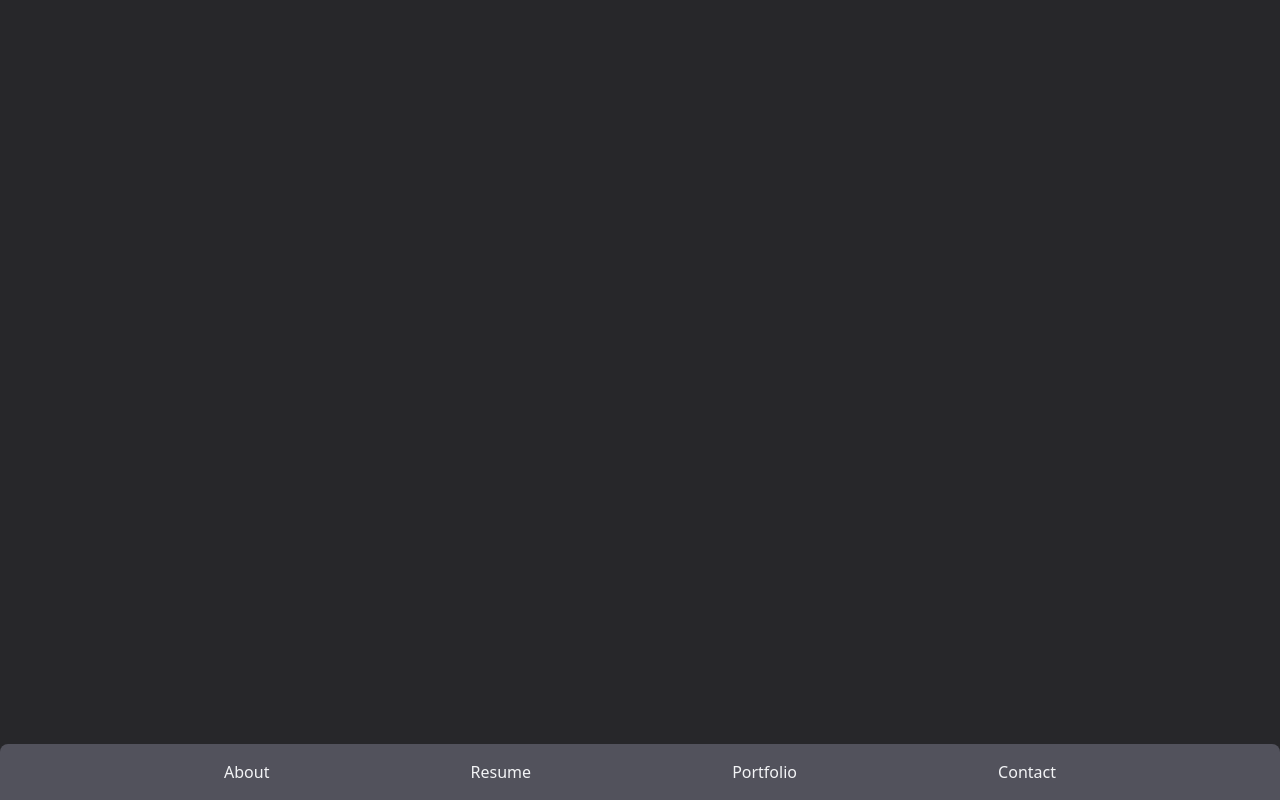
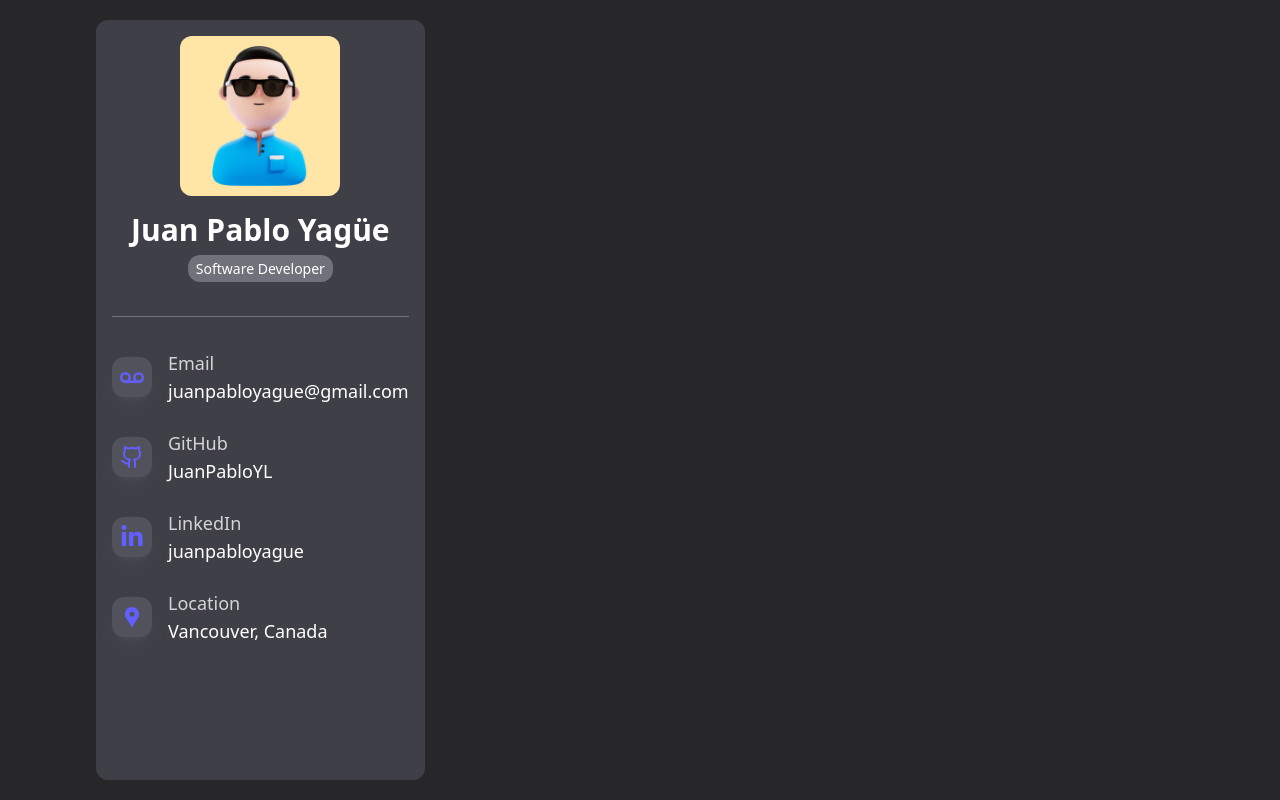
Before and after one commit to JuanPabloYL/portfolio2, a React (Vite) app: page / in a window 1280 px wide. Built offline with nearby package versions, Linux system fonts and the light colour scheme.

Commit message:
Finish Contact Section

```diff
--- a/package.json
+++ b/package.json
@@ -13,6 +13,7 @@
     "@tailwindcss/vite": "^4.0.14",
     "react": "^19.0.0",
     "react-dom": "^19.0.0",
+    "react-icons": "^5.5.0",
     "react-router-dom": "^6.30.0",
     "tailwindcss": "^4.0.14"
   },
--- a/src/components/MobileNav.tsx
+++ b/src/components/MobileNav.tsx
@@ -3,11 +3,13 @@ import { routes } from "../routes/routes";
 
 export const MobileNav = () => {
   return (
-    <div className="fixed bottom-0 left-0 right-0 bg-zinc-600 rounded-t-lg backdrop-xl">
+    <div className="md:hidden fixed bottom-0 left-0 right-0 bg-zinc-600 rounded-t-lg backdrop-xl">
       <nav className=" max-w-[120rem] w-[65%] mx-auto flex justify-between py-4">
         {routes.map(({ to, name }) => (
           <NavLink
-            className={({ isActive }) => `text-gray-100 capitalize`}
+            className={({ isActive }) =>
+              `text-gray-100 capitalize ${isActive ? "text-indigo-400" : ""}`
+            }
             key={to}
             to={to}
           >
--- /dev/null
+++ b/src/components/PersonalInfo.tsx
@@ -0,0 +1,154 @@
+import { FiChevronDown } from "react-icons/fi";
+import userIcon from "../assets/img/user.jpg";
+import { LuGithub } from "react-icons/lu";
+import { FaLinkedinIn, FaVoicemail } from "react-icons/fa";
+import { MdLocationPin } from "react-icons/md";
+import { useState } from "react";
+
+export const PersonalInfo = () => {
+  const [openModal, setOpenModal] = useState(false);
+
+  const toggleModal = () => {
+    setOpenModal((prevState) => !prevState);
+  };
+
+  return (
+    <div className="relative bg-zinc-700 rounded-xl p-4 mb-5 lg:sticky">
+      <div
+        onClick={toggleModal}
+        className="absolute top-0 right-0 text-5xl bg-zinc-600 rounded-l-xl hover:cursor-pointer"
+      >
+        <p className="hidden sm:block text-lg px-2 text-indigo-500 lg:hidden">
+          Show Contacts
+        </p>
+        <FiChevronDown
+          className={`sm:hidden text-3xl text-indigo-500 transition-transform duration-300 ${
+            openModal ? "rotate-180" : "rotate-0"
+          }`}
+        />
+      </div>
+      <div className="flex gap-4 items-center lg:flex-col lg:pb-5">
+        <img
+          className="w-20 h-20 rounded-xl lg:w-40 lg:h-40"
+          src={userIcon}
+          alt="User picture"
+        />
+        <div className="lg:text-center">
+          <h2 className="font-bold text-xl mb-2 lg:text-3xl">
+            Juan Pablo Yagüe
+          </h2>
+          <span className="text-sm bg-zinc-500 px-2 py-1 rounded-xl">
+            Software Developer
+          </span>
+        </div>
+      </div>
+
+      <div className="hidden lg:block mt-4 border-t border-t-zinc-500 pt-4 lg:pt-8">
+        <ul className="flex flex-col gap-4 lg:text-lg lg:gap-6">
+          <li className="flex items-center gap-4">
+            <div className=" bg-zinc-600 shadow-lg p-2 rounded-xl shadow-zinc-600/50">
+              <FaVoicemail className="text-2xl text-indigo-500 " />
+            </div>
+
+            <div className="flex flex-col">
+              <span className="text-zinc-300">Email</span>
+              <a href="mailto:richard@example.com">juanpabloyague@gmail.com</a>
+            </div>
+          </li>
+          <li className="flex items-center gap-4">
+            <div className=" bg-zinc-600 shadow-lg p-2 rounded-xl shadow-zinc-600/50">
+              <LuGithub className="text-2xl text-indigo-500 " />
+            </div>
+
+            <div className="flex flex-col">
+              <span className="text-zinc-300">GitHub</span>
+              <a href="https://github.com/JuanPabloYL" target="_blank">
+                JuanPabloYL
+              </a>
+            </div>
+          </li>
+          <li className="flex items-center gap-4">
+            <div className=" bg-zinc-600 shadow-lg p-2 rounded-xl shadow-zinc-600/50">
+              <FaLinkedinIn className="text-2xl text-indigo-500 " />
+            </div>
+
+            <div className="flex  flex-col">
+              <span className="text-zinc-300">LinkedIn</span>
+              <a
+                href="https://www.linkedin.com/in/juanpabloyague/"
+                target="_blank"
+              >
+                juanpabloyague
+              </a>
+            </div>
+          </li>
+          <li className="flex items-center gap-4">
+            <div className=" bg-zinc-600 shadow-lg p-2 rounded-xl shadow-zinc-600/50">
+              <MdLocationPin className="text-2xl text-indigo-500 " />
+            </div>
+
+            <div>
+              <span className="text-zinc-300">Location</span>
+              <p>Vancouver, Canada</p>
+            </div>
+          </li>
+        </ul>
+      </div>
+      {openModal && (
+        <div className="mt-4 border-t border-t-zinc-500 pt-4">
+          <ul className="flex flex-col gap-4">
+            <li className="flex items-center gap-4">
+              <div className=" bg-zinc-600 shadow-lg p-2 rounded-xl shadow-zinc-600/50">
+                <FaVoicemail className="text-2xl text-indigo-500 " />
+              </div>
+
+              <div className="flex flex-col">
+                <span className="text-zinc-300">Email</span>
+                <a href="mailto:richard@example.com">
+                  juanpabloyague@gmail.com
+                </a>
+              </div>
+            </li>
+            <li className="flex items-center gap-4">
+              <div className=" bg-zinc-600 shadow-lg p-2 rounded-xl shadow-zinc-600/50">
+                <LuGithub className="text-2xl text-indigo-500 " />
+              </div>
+
+              <div className="flex flex-col">
+                <span className="text-zinc-300">GitHub</span>
+                <a href="https://github.com/JuanPabloYL" target="_blank">
+                  JuanPabloYL
+                </a>
+              </div>
+            </li>
+            <li className="flex items-center gap-4">
+              <div className=" bg-zinc-600 shadow-lg p-2 rounded-xl shadow-zinc-600/50">
+                <FaLinkedinIn className="text-2xl text-indigo-500 " />
+              </div>
+
+              <div className="flex  flex-col">
+                <span className="text-zinc-300">LinkedIn</span>
+                <a
+                  href="https://www.linkedin.com/in/juanpabloyague/"
+                  target="_blank"
+                >
+                  juanpabloyague
+                </a>
+              </div>
+            </li>
+            <li className="flex items-center gap-4">
+              <div className=" bg-zinc-600 shadow-lg p-2 rounded-xl shadow-zinc-600/50">
+                <MdLocationPin className="text-2xl text-indigo-500 " />
+              </div>
+
+              <div>
+                <span className="text-zinc-300">Location</span>
+                <p>Vancouver, Canada</p>
+              </div>
+            </li>
+          </ul>
+        </div>
+      )}
+    </div>
+  );
+};
--- a/src/routes/Navigation.tsx
+++ b/src/routes/Navigation.tsx
@@ -1,12 +1,15 @@
 import { BrowserRouter, Route, Routes } from "react-router-dom";
 import { MobileNav } from "../components/MobileNav";
 import { routes } from "./routes";
+import { PersonalInfo } from "../components/PersonalInfo";
 
 export const Navigation = () => {
   return (
     <BrowserRouter>
       <div className="bg-zinc-800 text-white h-screen">
+        <div className="max-w-[120rem] w-[95%] sm:w-[85%] pt-5 mx-auto lg:flex gap-4 h-full">
           <MobileNav />
+          <PersonalInfo />
 
           <Routes>
             {routes.map(({ path, Component, name, to }) => (
@@ -14,6 +17,7 @@ export const Navigation = () => {
             ))}
           </Routes>
         </div>
+      </div>
     </BrowserRouter>
   );
 };
```
Also changed, not shown: src/assets/img/user.jpg (added), 1 other file (tests, documents, lock files or other folders). Lines whose indentation alone changed are shown as unchanged.
